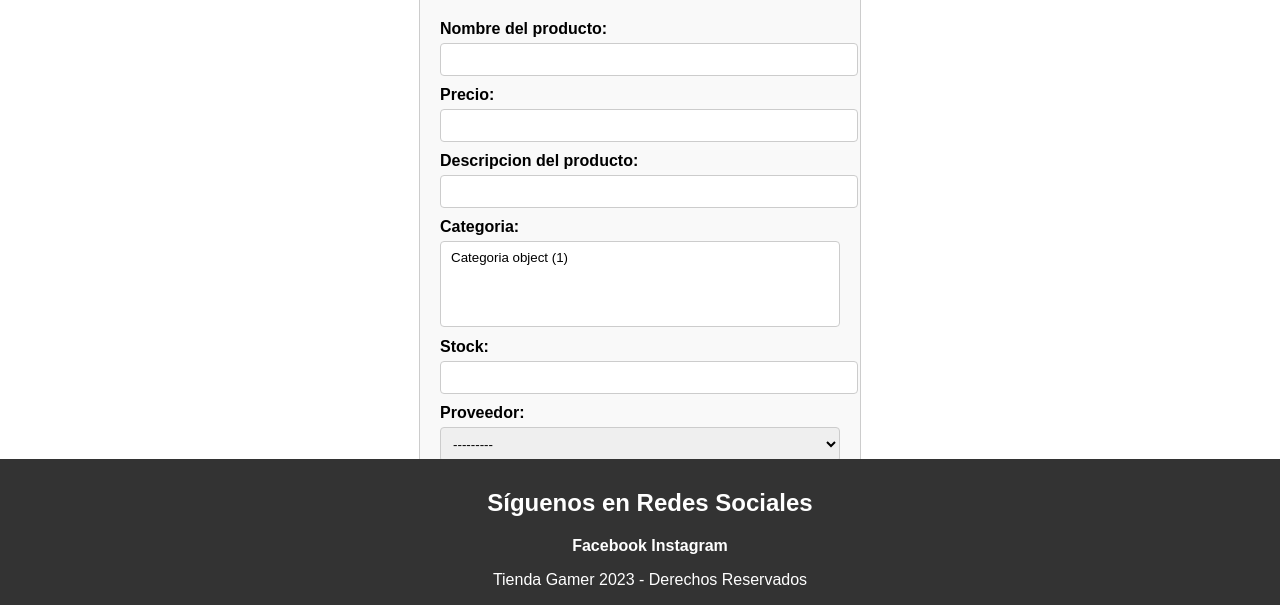
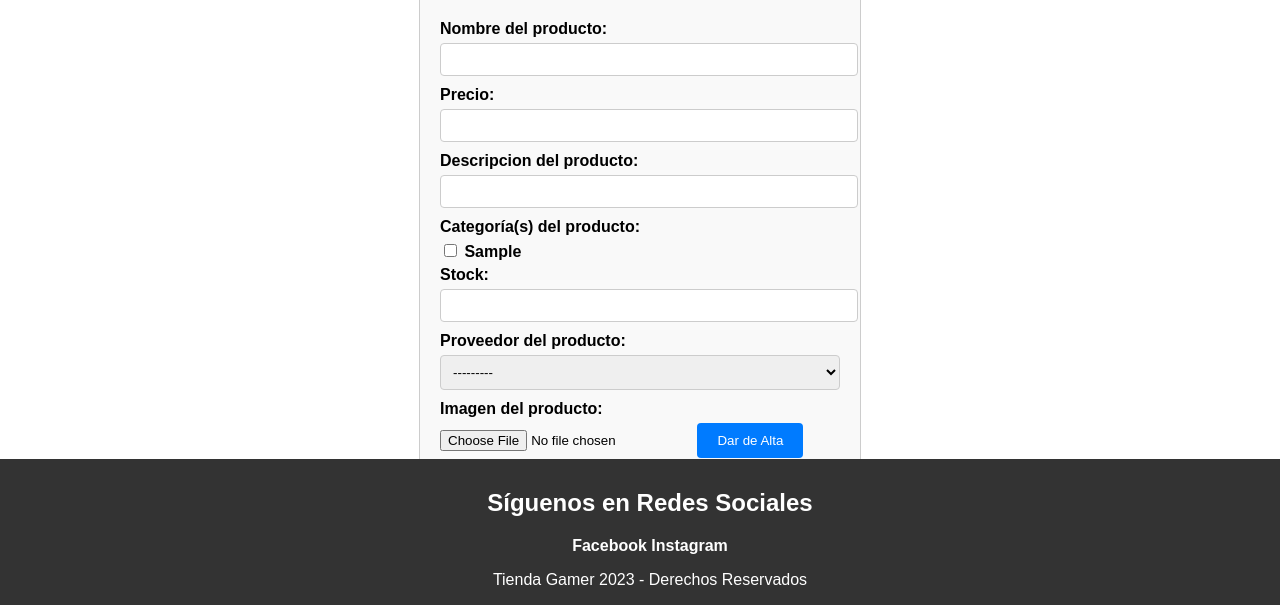
Before and after one commit to osunamartin/djangoCAC, a Django app: page /game_shop/producto/alta in a window 1280 px wide. Shown: the part 195-800 px from the top of the page. Run offline with Django 4.2, Linux system fonts and the light colour scheme; tables that the repository leaves empty hold one stand-in row (values such as "Sample post").

Commit message:
form alta producto modificado

```diff
--- a/core/forms.py
+++ b/core/forms.py
@@ -1,6 +1,6 @@
 from django import forms
 from django.core.exceptions import ValidationError
-from .models import Producto
+from .models import Producto, Categoria, Proveedor
 
 
 class ContactoForm(forms.Form):
@@ -49,6 +49,14 @@ class ProductoAltaForm(forms.ModelForm):
         model = Producto
         fields = '__all__'
 
+    categoria = forms.ModelMultipleChoiceField(
+        queryset=Categoria.objects.all(),
+        widget=forms.CheckboxSelectMultiple,  # Esto permite la selección múltiple
+        label="Categoría(s) del producto"
+    )
+
+    proveedor = forms.ModelChoiceField(queryset=Proveedor.objects.all(), label="Proveedor del producto")
+
     def clean_precio(self):
         if self.cleaned_data["precio"] < 0:
             raise ValidationError("Ingrese un precio válido")
--- a/core/models.py
+++ b/core/models.py
@@ -11,10 +11,16 @@ class Categoria(models.Model):
     categoria = models.CharField(max_length=30, verbose_name="nombre de la categoría")
     baja = models.BooleanField(default=False)
 
+    def __str__(self):
+        return self.categoria
+
 class Proveedor(models.Model):
     proveedor = models.CharField(max_length=30, verbose_name="nombre del proveedor")
     telefono = models.IntegerField(verbose_name="numero de telefono")
     email = models.EmailField(max_length=40, verbose_name="Email del proveedor")
+
+    def __str__(self):
+        return self.proveedor
 
 class Producto (models.Model):
     nombre = models.CharField(max_length=100, verbose_name="nombre del producto")
@@ -23,6 +29,8 @@ class Producto (models.Model):
     categoria = models.ManyToManyField(Categoria, through='Categoria_Producto')
     stock = models.IntegerField(verbose_name="stock")
     proveedor = models.ForeignKey(Proveedor, on_delete=models.CASCADE)
+    imagen = models.ImageField(upload_to='productos/', null=False, verbose_name="Imagen del producto")
+
 
 class Categoria_Producto (models.Model):
     categoria = models.ForeignKey(Categoria, on_delete=models.CASCADE)
--- a/core/templates/core/producto_alta.html
+++ b/core/templates/core/producto_alta.html
@@ -8,7 +8,7 @@
 
 {%block section_title%} Alta de Productos {%endblock%}
 {%block content%}
-  <form action="{% url 'producto_alta' %}" method="post" class="product-form">
+  <form action="{% url 'producto_alta' %}" method="post" class="product-form" enctype="multipart/form-data">
     {% csrf_token %}
     {{ form }}
     <input type="submit" value="Dar de Alta">
```
Also changed, not shown: core/migrations/0002_producto_imagen.py (added), productos/Sin_título.png (added), productos/ryzen3.jpg (added).
